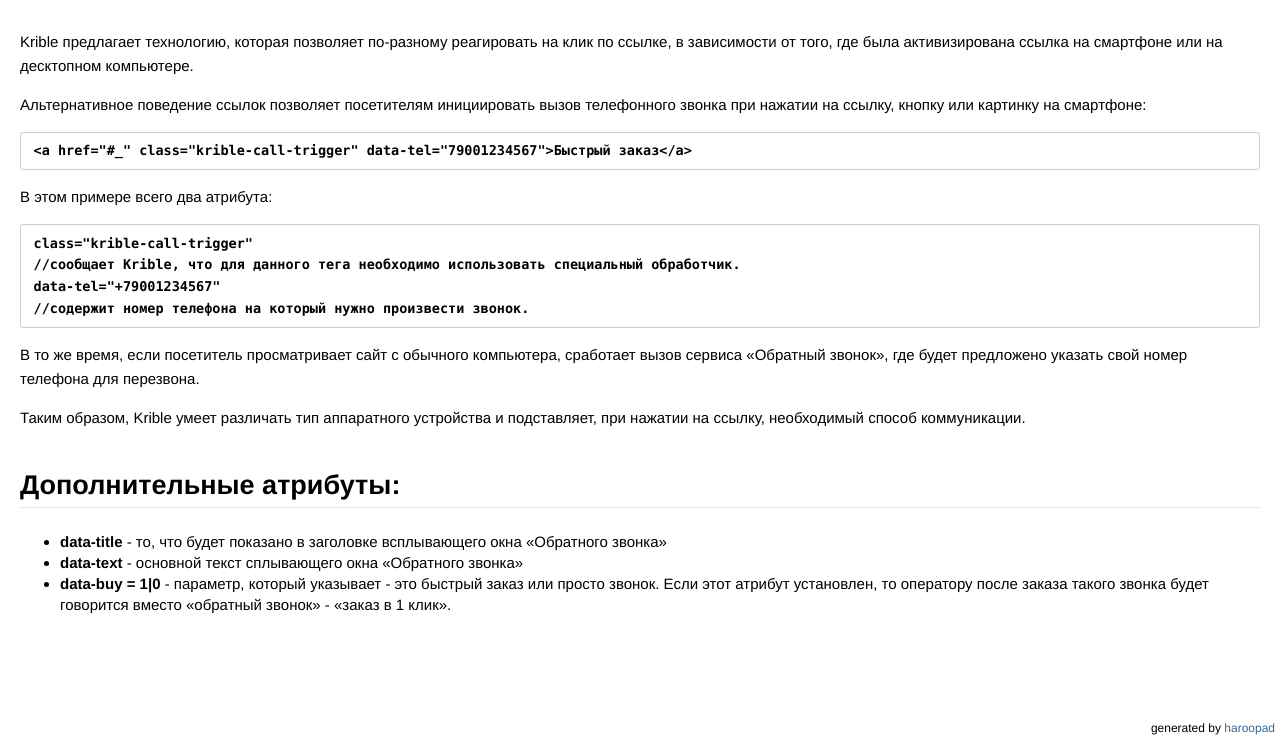
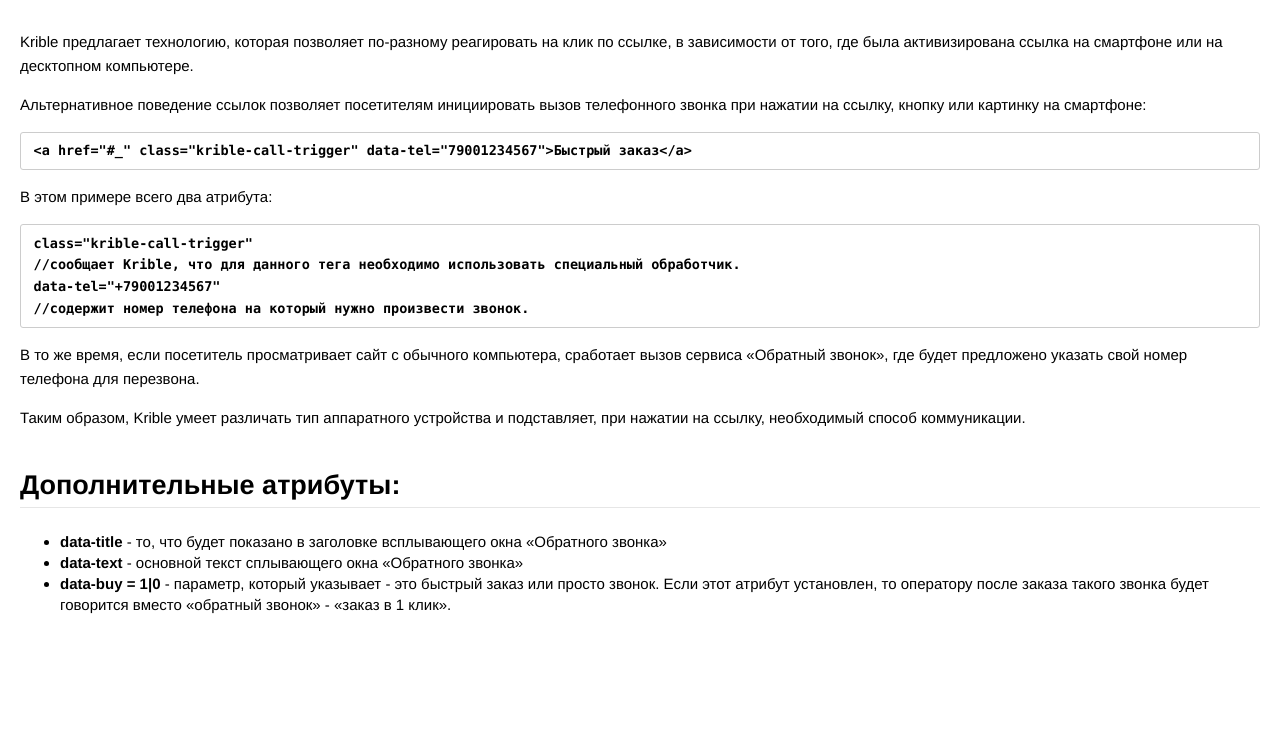
Before and after one commit to lteplova/lteplova.github.io, a plain HTML site: page alternative.html in a window 1280 px wide. Shown: the part 61-800 px from the top of the page. Drawn offline with Linux system fonts and the light colour scheme.

Commit message:
Update alternative.html

```diff
--- a/alternative.html
+++ b/alternative.html
@@ -22,6 +22,5 @@ data-tel="+79001234567"
 </code></pre><p>В то же время, если посетитель просматривает сайт с обычного компьютера,  сработает вызов сервиса «Обратный звонок», где будет предложено указать свой номер телефона для перезвона.</p><p>Таким образом, Krible умеет различать тип аппаратного устройства и подставляет, при нажатии на ссылку, необходимый способ коммуникации.</p><h2 id="дополнительные-атрибуты:"><a name="дополнительные-атрибуты:" href="#дополнительные-атрибуты:"></a>Дополнительные атрибуты:</h2><ul>
 <li><strong>data-title </strong>- то, что будет показано в заголовке всплывающего окна «Обратного звонка»</li><li><strong>data-text</strong> - основной текст сплывающего окна «Обратного звонка»</li><li><strong> data-buy = 1|0 </strong>- параметр, который указывает - это быстрый заказ или просто звонок. Если этот атрибут установлен, то оператору после заказа такого звонка будет говорится вместо «обратный звонок» - «заказ в 1 клик».</li></ul>
 
-<footer style="position:fixed; font-size:.8em; text-align:right; bottom:0px; margin-left:-25px; height:20px; width:100%;">generated by <a href="http://pad.haroopress.com" target="_blank">haroopad</a></footer>
 </body>
 </html>
```
